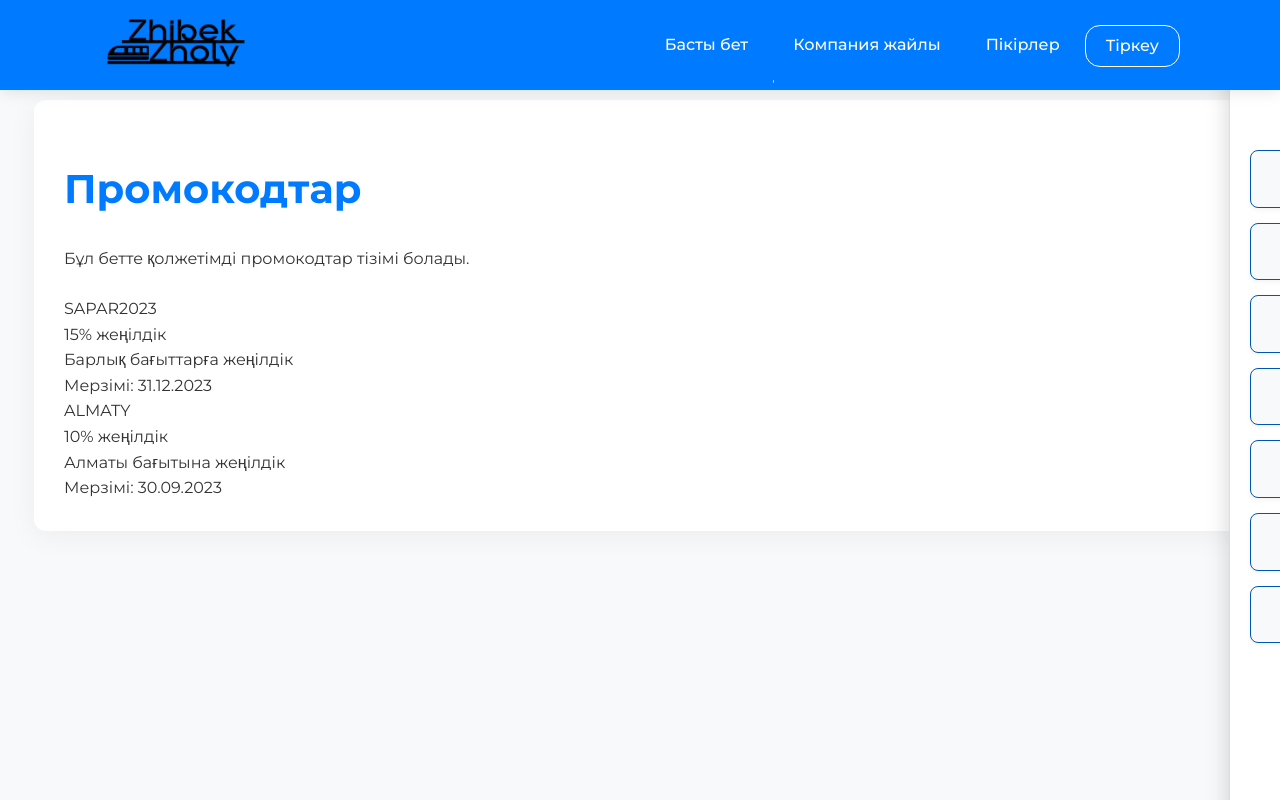
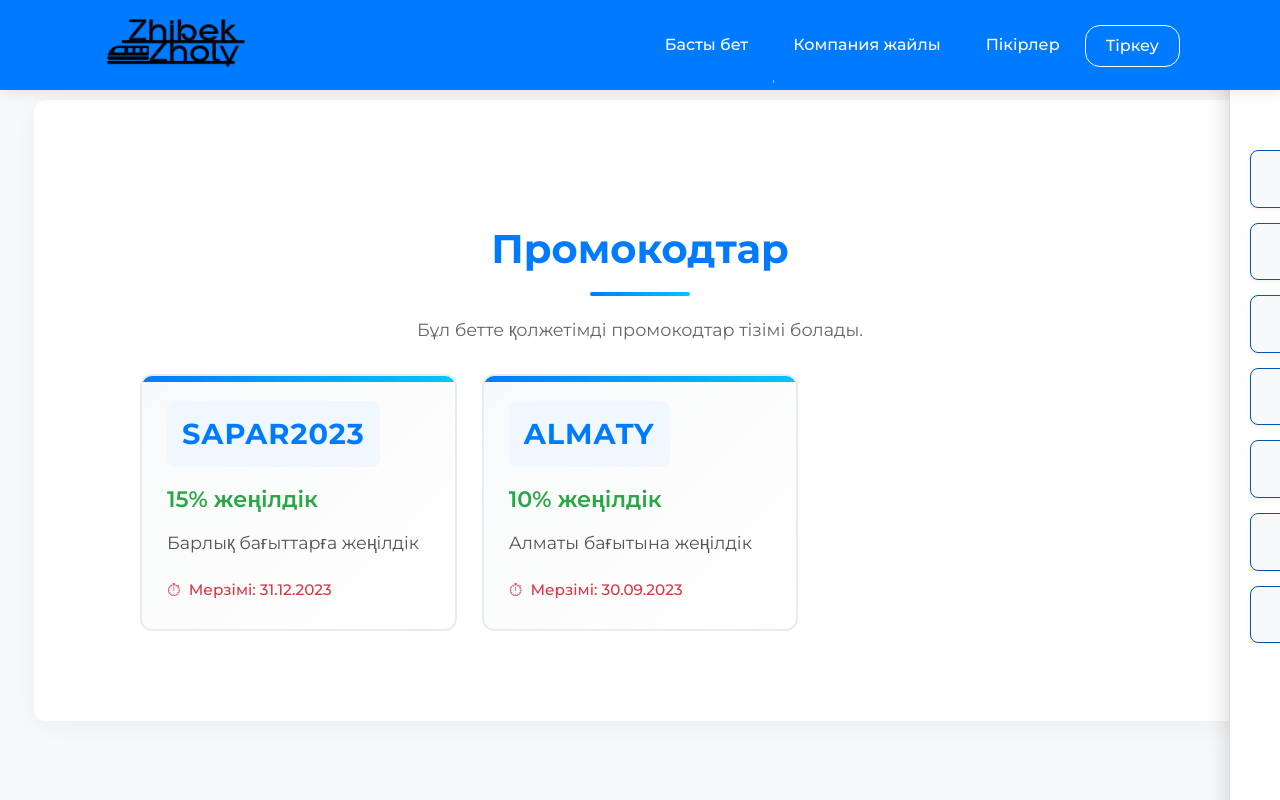
Before and after one commit to Hilrein/---, a Django app: page /promokod in a window 1280 px wide. Run offline with Django 4.2, Linux system fonts and the light colour scheme.

Commit message:
доработка

```diff
--- a/sapartime/sapartime/steppe/static/css/style.css
+++ b/sapartime/sapartime/steppe/static/css/style.css
@@ -2453,3 +2453,185 @@ textarea:focus {
         padding: 25px 20px;
     }
 }
+
+/* Стили для промокодов */
+.promo-container {
+    max-width: 1000px;
+    margin: 40px auto;
+    padding: 20px;
+    background-color: #fff;
+    border-radius: 15px;
+}
+
+.promo-container h1 {
+    color: #007bff;
+    margin-bottom: 20px;
+    font-size: 2.5rem;
+    text-align: center;
+    position: relative;
+    padding-bottom: 15px;
+}
+
+.promo-container h1:after {
+    content: "";
+    position: absolute;
+    bottom: 0;
+    left: 50%;
+    transform: translateX(-50%);
+    width: 100px;
+    height: 4px;
+    background: linear-gradient(90deg, #007bff, #00c6ff);
+    border-radius: 2px;
+}
+
+.promo-container p {
+    color: #666;
+    text-align: center;
+    margin-bottom: 30px;
+    font-size: 1.1rem;
+    line-height: 1.6;
+}
+
+.promo-list {
+    display: grid;
+    grid-template-columns: repeat(auto-fill, minmax(300px, 1fr));
+    gap: 25px;
+    margin-top: 30px;
+}
+
+.promo-item {
+    background: linear-gradient(135deg, #f8f9fa, #ffffff);
+    border: 2px solid #e9ecef;
+    border-radius: 12px;
+    padding: 25px;
+    transition: all 0.3s ease;
+    position: relative;
+    overflow: hidden;
+}
+
+.promo-item:before {
+    content: "";
+    position: absolute;
+    top: 0;
+    left: 0;
+    width: 100%;
+    height: 6px;
+    background: linear-gradient(90deg, #007bff, #00c6ff);
+    border-radius: 12px 12px 0 0;
+}
+
+.promo-item:hover {
+    transform: translateY(-5px);
+    box-shadow: 0 15px 30px rgba(0, 123, 255, 0.1);
+    border-color: #d0e8ff;
+}
+
+.promo-code {
+    font-size: 1.8rem;
+    font-weight: 700;
+    color: #007bff;
+    margin-bottom: 15px;
+    padding: 10px 15px;
+    background-color: #f0f7ff;
+    border-radius: 8px;
+    display: inline-block;
+    letter-spacing: 1px;
+}
+
+.promo-discount {
+    font-size: 1.4rem;
+    font-weight: 600;
+    color: #28a745;
+    margin-bottom: 12px;
+}
+
+.promo-description {
+    font-size: 1.1rem;
+    color: #555;
+    margin-bottom: 20px;
+    line-height: 1.5;
+}
+
+.promo-expiry {
+    font-size: 0.95rem;
+    color: #dc3545;
+    font-weight: 500;
+    display: flex;
+    align-items: center;
+}
+
+.promo-expiry:before {
+    content: "⏱";
+    margin-right: 8px;
+    font-size: 1.1rem;
+}
+
+/* Адаптивность для страницы промокодов */
+@media (max-width: 768px) {
+    .promo-container {
+        padding: 15px;
+        margin: 20px 15px;
+    }
+
+    .promo-container h1 {
+        font-size: 2rem;
+    }
+
+    .promo-list {
+        grid-template-columns: 1fr;
+    }
+}
+
+@media (max-width: 576px) {
+    .promo-container h1 {
+        font-size: 1.8rem;
+    }
+
+    .promo-item {
+        padding: 20px;
+    }
+
+    .promo-code {
+        font-size: 1.6rem;
+    }
+
+    .promo-discount {
+        font-size: 1.2rem;
+    }
+}
+
+/* Стили для темной темы */
+.dark-mode .promo-container {
+    background-color: #2a2a2a;
+    box-shadow: 0 10px 25px rgba(0, 0, 0, 0.2);
+}
+
+.dark-mode .promo-container h1 {
+    color: #4da3ff;
+}
+
+.dark-mode .promo-container p {
+    color: #b0b0b0;
+}
+
+.dark-mode .promo-item {
+    background: linear-gradient(135deg, #2a2a2a, #323232);
+    border-color: #3a3a3a;
+}
+
+.dark-mode .promo-code {
+    background-color: #1a2133;
+    color: #4da3ff;
+}
+
+.dark-mode .promo-discount {
+    color: #5cb85c;
+}
+
+.dark-mode .promo-description {
+    color: #cccccc;
+}
+
+.dark-mode .promo-expiry {
+    color: #ff6b6b;
+}
--- a/sapartime/sapartime/steppe/templates/kuzhat.html
+++ b/sapartime/sapartime/steppe/templates/kuzhat.html
@@ -52,7 +52,6 @@
   .document-container {
     background-color: white;
     border-radius: 10px;
-    box-shadow: 0 4px 15px rgba(0, 0, 0, 0.1);
     padding: 25px;
     margin-bottom: 30px;
   }
--- a/sapartime/sapartime/steppe/templates/sayahat.html
+++ b/sapartime/sapartime/steppe/templates/sayahat.html
@@ -346,7 +346,7 @@
     }
 
     .form-group input, .form-group textarea {
-        width: 100%;
+        width: 97%;
         padding: 12px 15px;
         border: 1px solid #ddd;
         border-radius: 8px;
```
Also changed, not shown: sapartime/sapartime/steppe/templates/bailanys.html (+15 -6 lines).
